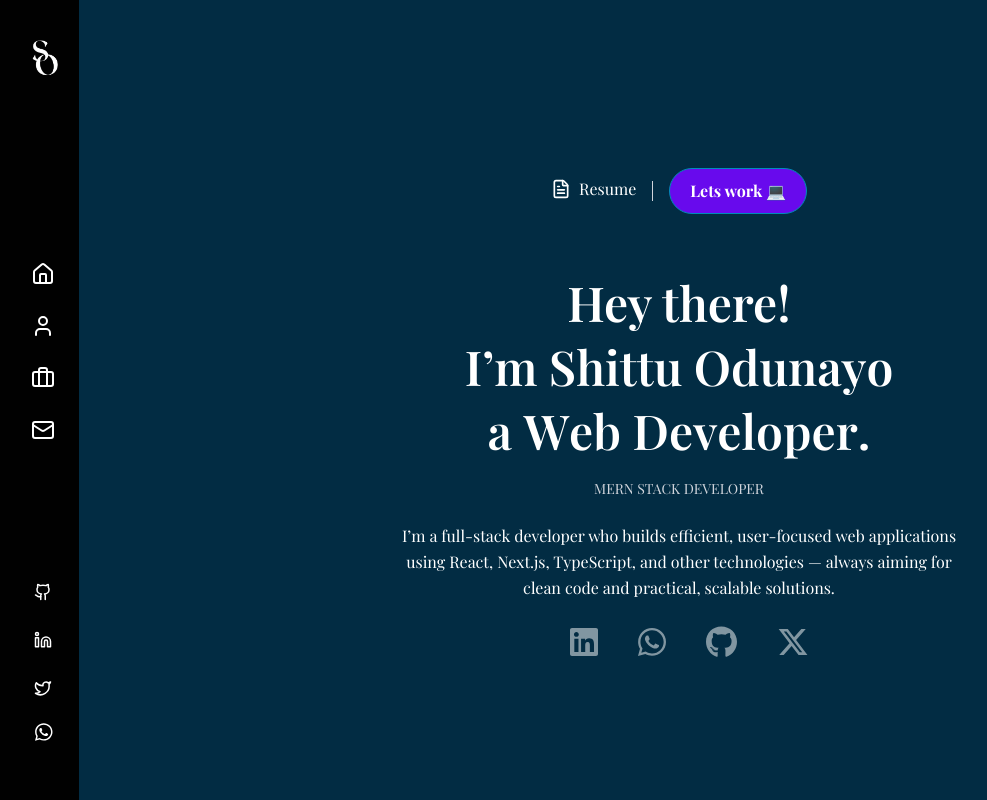
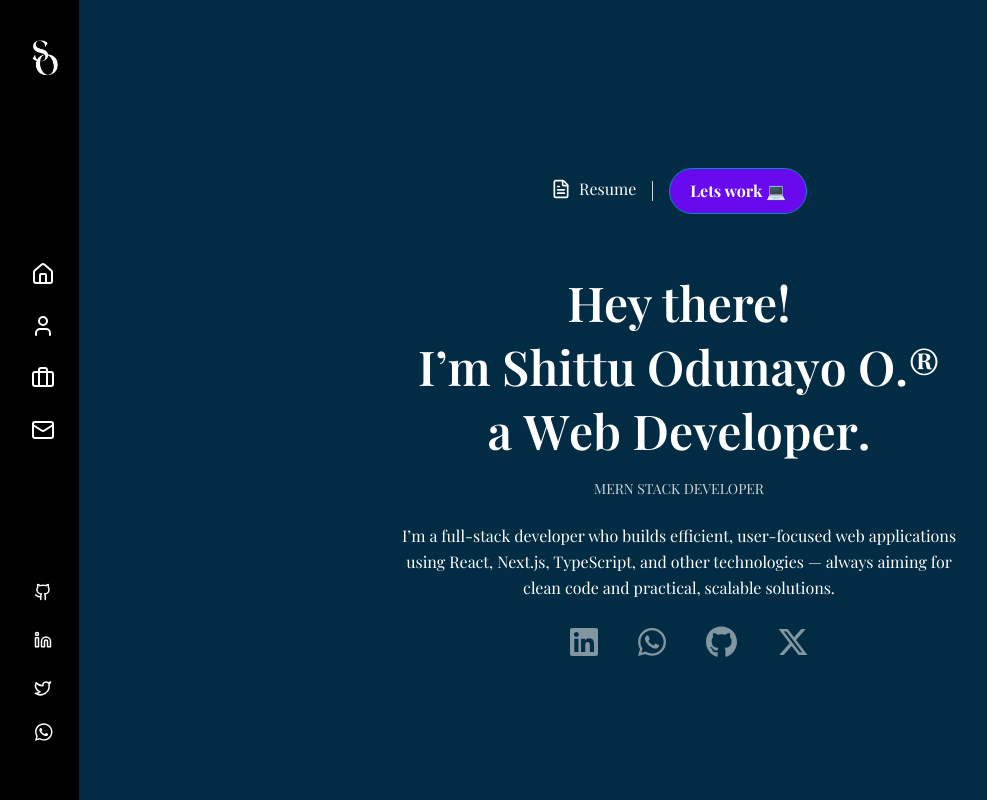
Before and after one commit to MrLexsmyth/portfolio2, a Next.js app in the folder client/: page / in a window 1280 px wide. Shown: the whole page, without its empty margins (1-988 px from the left). Built offline with nearby package versions, Linux system fonts and the light colour scheme.

Commit message:
fix portfolio

```diff
--- a/client/app/(home)/page.tsx
+++ b/client/app/(home)/page.tsx
@@ -70,7 +70,7 @@ export default function HomePage() {
           />
 
           <h1 className="text-3xl md:text-5xl font-semibold mb-4">
-            I’m Shittu Odunayo
+            I’m Shittu Odunayo O.®
           </h1>
 
           <h1 className="text-3xl md:text-5xl font-semibold mb-4">
```
